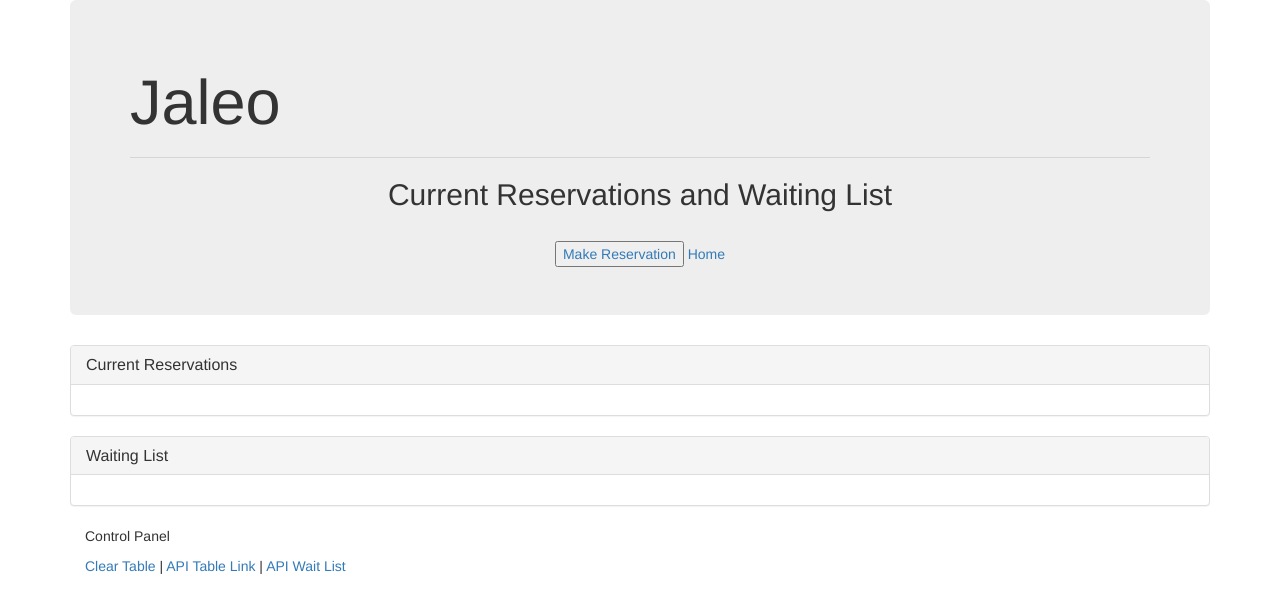
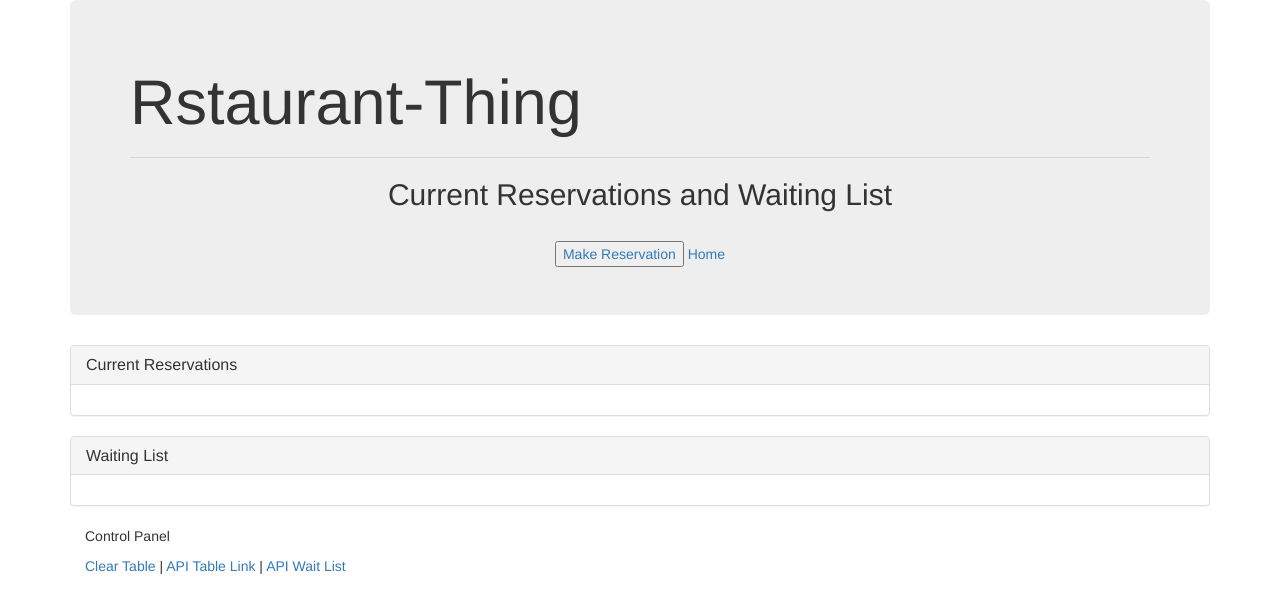
Before and after one commit to wlawsonkelly/restaurant-thing, a website: page home.html in a window 1280 px wide. Drawn offline with nearby package versions, Linux system fonts and the light colour scheme; no server answers.

Commit message:
restaurant thing

```diff
--- a/home.html
+++ b/home.html
@@ -2,7 +2,7 @@
 
 <head>
     <meta charset="UTF-8">
-    <title>Tables Page</title>
+    <title>Rstaurant-Thing</title>
 
 
     <link rel="stylesheet" href="https://maxcdn.bootstrapcdn.com/bootstrap/3.3.6/css/bootstrap.min.css" integrity="sha384-1q8mTJOASx8j1Au+a5WDVnPi2lkFfwwEAa8hDDdjZlpLegxhjVME1fgjWPGmkzs7" crossorigin="anonymous">
@@ -16,7 +16,7 @@
     <div class="container">
 
         <div class="jumbotron">
-            <h1>Jaleo</h1>
+            <h1>Rstaurant-Thing</h1>
             <hr>
             <h2 class="text-center">Current Reservations and Waiting List</h2>
             <br>
```
